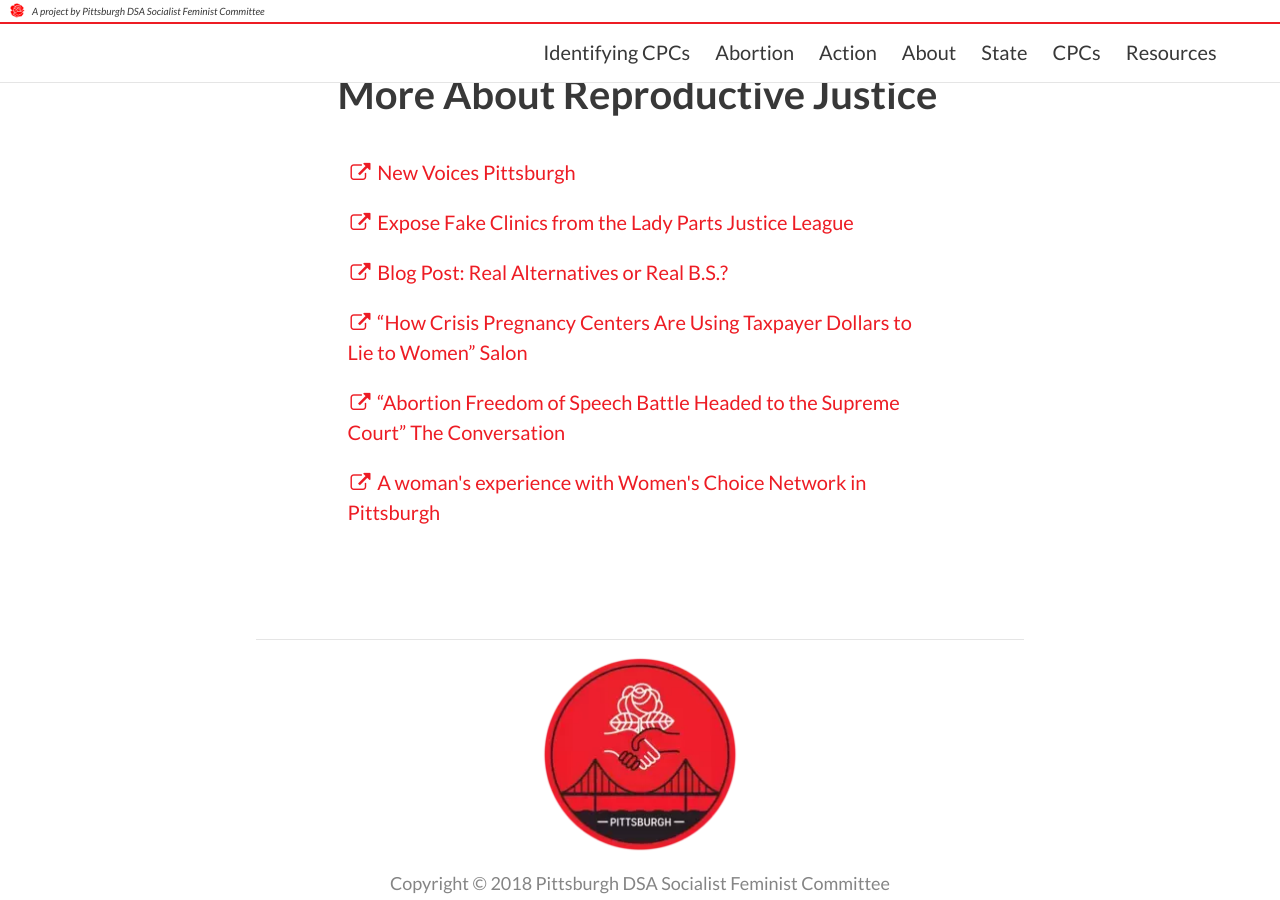
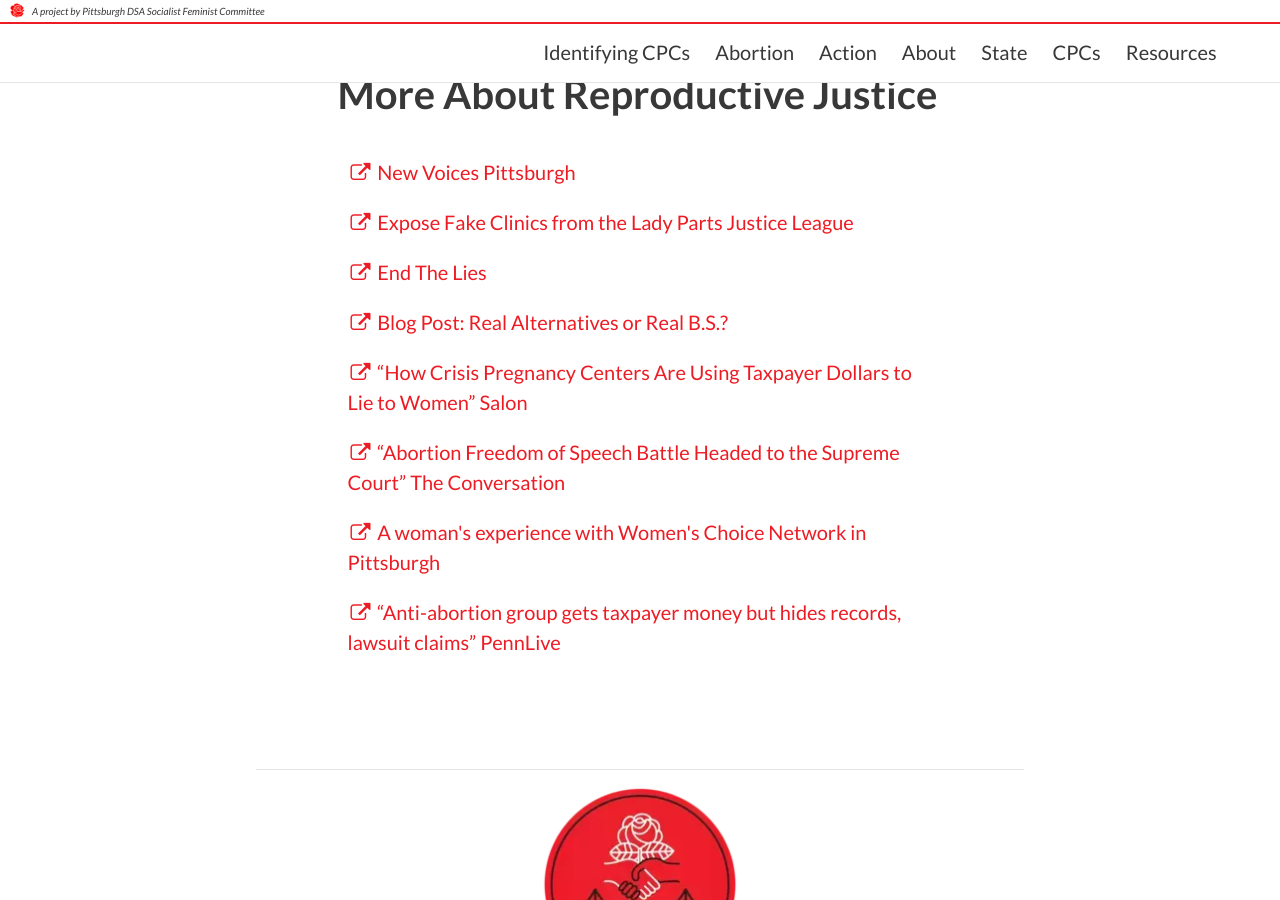
Before and after one commit to pghdsa-socfem/exposefakeclinicspgh.com, a Jekyll site: the page built from index.html, in a window 1280 px wide and 900 px high, scrolled down 7617 px. Built offline with Jekyll 4.4.1, drawn with Linux system fonts in a browser that asks for light colours; nearby versions of some CDN libraries.

Commit message:
Add some more resource links
Closes #32

```diff
--- a/_includes/resources.html
+++ b/_includes/resources.html
@@ -12,6 +12,12 @@
               <a href="https://exposefakeclinics.squarespace.com/"
                 ><i class="fa fa-external-link fa-fw"></i>
                 Expose Fake Clinics from the Lady Parts Justice League</a>
+            </li>
+
+            <li>
+              <a href="https://endthelies.com/"
+                ><i class="fa fa-external-link fa-fw"></i>
+                End The Lies</a>
             </li>
 
             <li>
@@ -38,5 +44,12 @@
                 ><i class="fa fa-external-link fa-fw"></i>
                 A woman's experience with Women's Choice Network in Pittsburgh</a>
             </li>
+
+            <li>
+              <a href="http://www.pennlive.com/opinion/2018/03/real_alternatives_column_-_wor.html"
+                ><i class="fa fa-external-link fa-fw"></i>
+                <q>Anti-abortion group gets taxpayer money but hides records,
+                   lawsuit claims</q> PennLive</a>
+            </li>
           </ul>
         </section>
```
